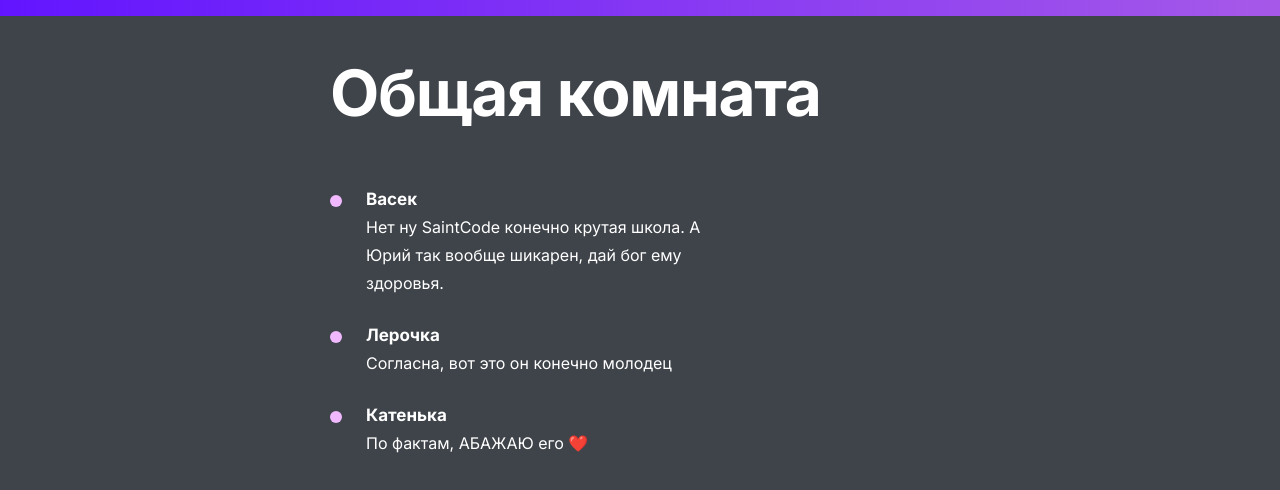
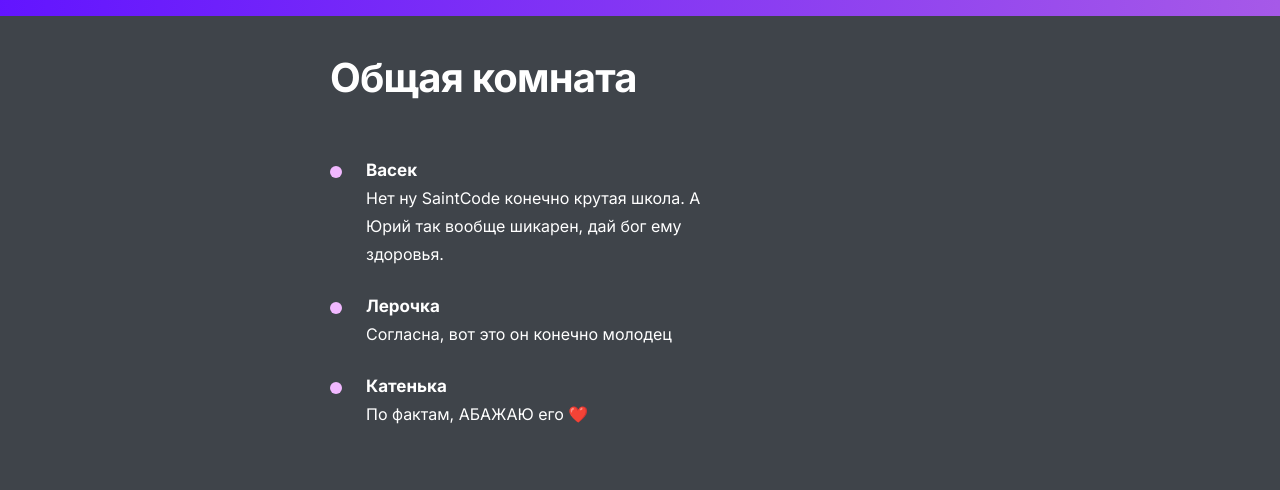
Before and after one commit to AnatolyKostarev/react_chat_socket, a React (Create React App) app: page /chatroom in a window 1280 px wide. Shown: the top 490 px of the page. Built offline with nearby package versions, Linux system fonts and the light colour scheme.

Commit message:
Refactor Title component

```diff
--- a/src/components/Title/Title.jsx
+++ b/src/components/Title/Title.jsx
@@ -1,11 +1,12 @@
 import React from "react";
+import clsx from "clsx";
 import s from "./Title.module.css";
 
-export const Title = ({ caption, description }) => {
+export const Title = ({ caption, description, className }) => {
   return (
     <>
-      <h1 className={s.title}>{caption}</h1>
-      <p className={s.description}>{description}</p>
+      <h1 className={clsx(s.title, className)}>{caption}</h1>
+      {description && <p className={s.description}>{description}</p>}
     </>
   );
 };
```
